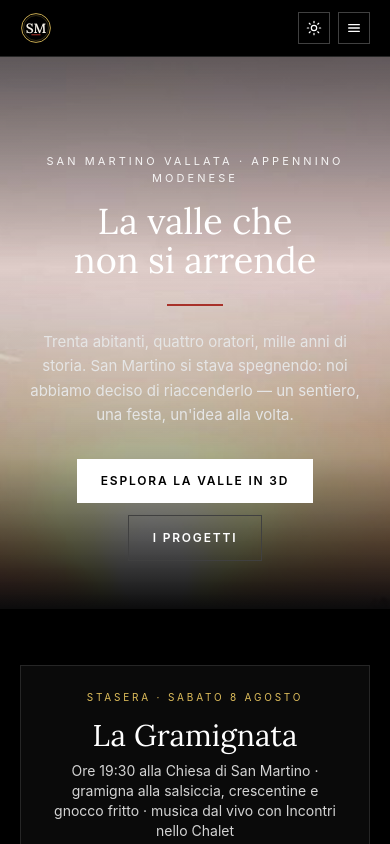
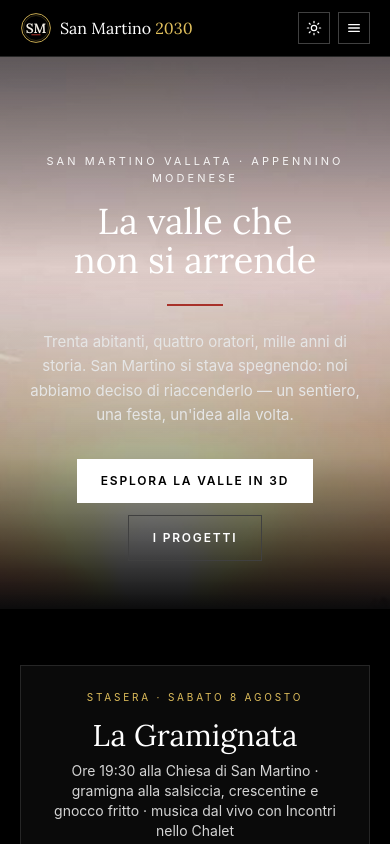
Before and after one commit to UbiDefuit/san-martino, a React (Vite) app: page / in a window 390 px wide. Shown: the top 844 px of the page. Built offline with nearby package versions, Linux system fonts and the light colour scheme.

Commit message:
Header mobile: torna la scritta San Martino 2030 accanto al monogramma

```diff
--- a/App.tsx
+++ b/App.tsx
@@ -358,7 +358,7 @@ export default function App() {
         <div className="max-w-3xl mx-auto px-5 h-14 flex items-center justify-between">
           <a href="#/" className="flex items-center gap-2 shrink-0">
             <Mark2030 className="w-8 h-8 mark-fg" />
-            <span className="hidden sm:inline font-display text-lg leading-none whitespace-nowrap">San Martino <span className="gold">2030</span></span>
+            <span className="font-display text-base sm:text-lg leading-none whitespace-nowrap">San Martino <span className="gold">2030</span></span>
           </a>
           <div className="flex items-center">
           <nav className="hidden sm:flex gap-6 ml-4">
--- a/public/service-worker.js
+++ b/public/service-worker.js
@@ -1,5 +1,5 @@
 // PWA piattaforma San Martino 2030 — network-first con riserva offline
-const CACHE = 'sm2030-v41';
+const CACHE = 'sm2030-v42';
 const PRECACHE = ['./', './index.html', './manifest.json', './icon-512.png', './icona-app.svg', './canonica.jpg', './stemma-polinago.png'];
 
 self.addEventListener('install', (e) => {
```
